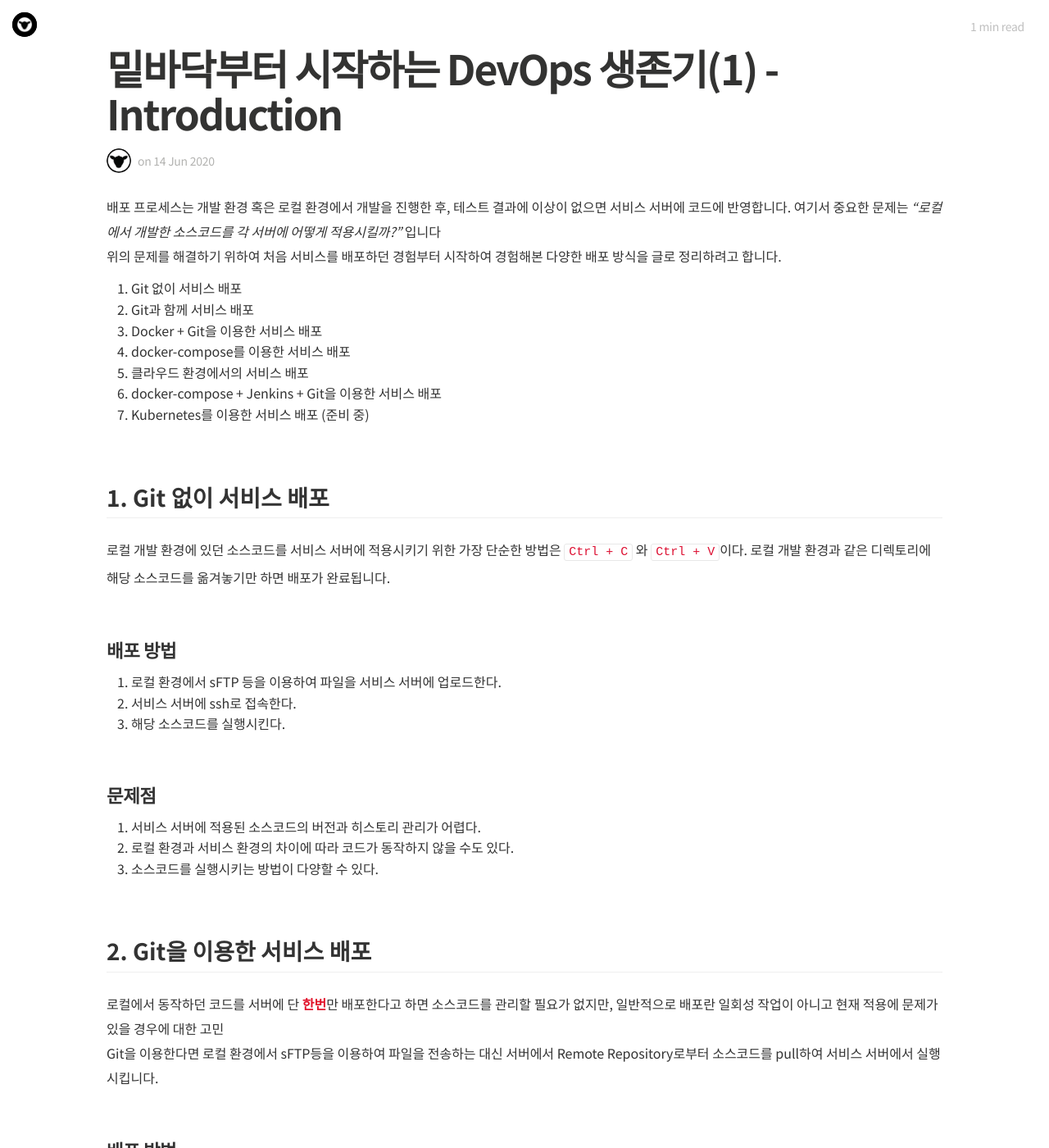
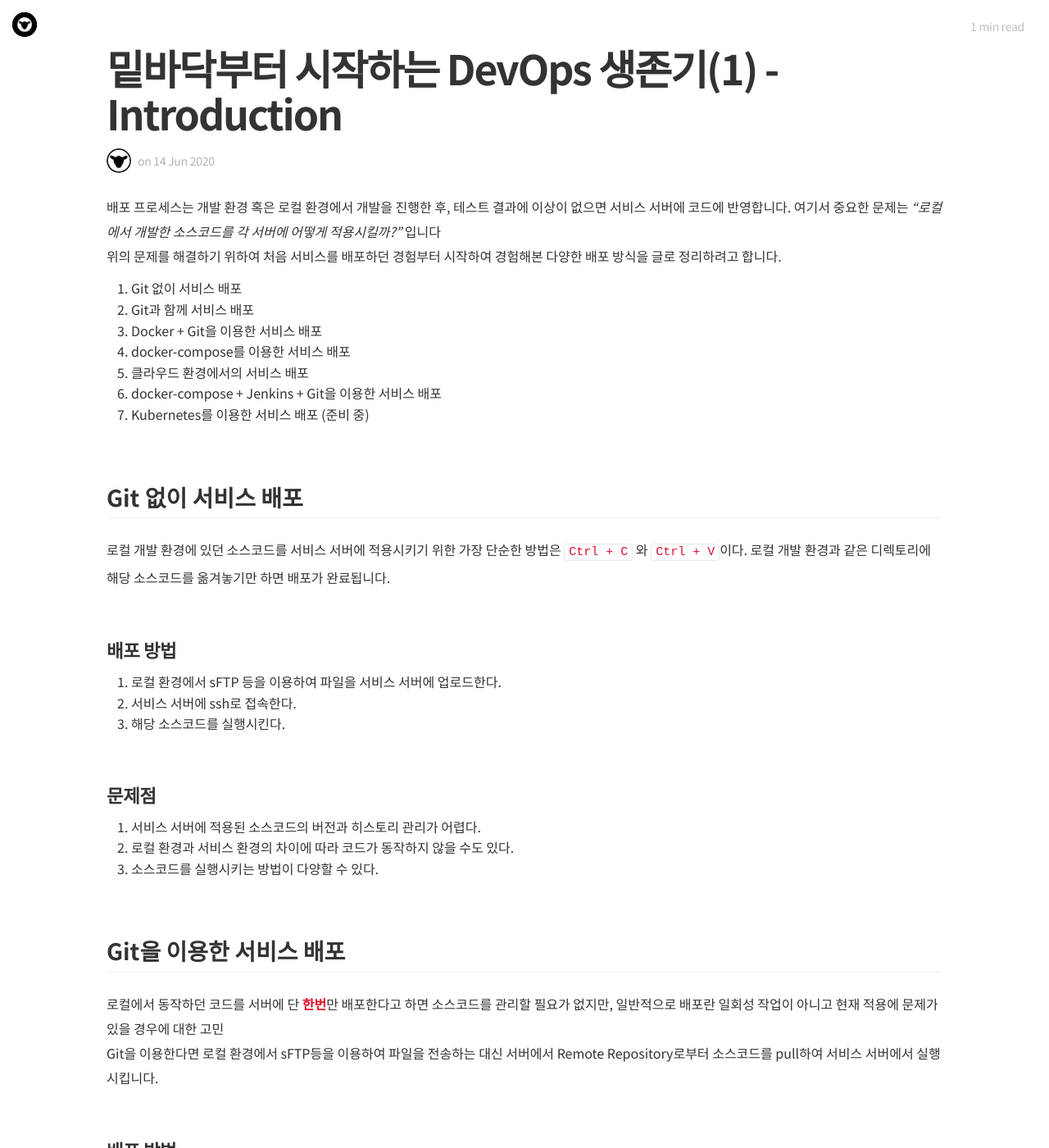
Before and after one commit to Shephexd/shephexd.github.io, a Jekyll site: the page built from _posts/DevOps/2020-06-14-DevOps_from_scratch(1)-Introduction.md, in a window 1280 px wide and 1400 px high. Shown: the whole window at 82% size. Built offline with Jekyll 4.4.1, drawn with Linux system fonts in a browser that asks for light colours; nearby versions of some CDN libraries; some web fonts are replaced; comment, search, counter and statistics services are not loaded.

Commit message:
REVISE dev ops post

```diff
--- a/_posts/DevOps/2020-06-14-DevOps_from_scratch(1)-Introduction.md
+++ b/_posts/DevOps/2020-06-14-DevOps_from_scratch(1)-Introduction.md
@@ -29,7 +29,7 @@
 
 
 
-## 1. Git 없이 서비스 배포
+## Git 없이 서비스 배포
 
 로컬 개발 환경에 있던 소스코드를 서비스 서버에 적용시키기 위한 가장 단순한 방법은 `Ctrl + C` 와 `Ctrl + V`이다. 로컬 개발 환경과 같은 디렉토리에 해당 소스코드를 옮겨놓기만 하면 배포가 완료됩니다.
 
@@ -51,7 +51,7 @@
 
 
 
-## 2. Git을 이용한 서비스 배포
+## Git을 이용한 서비스 배포
 
 로컬에서 동작하던 코드를 서버에 단 **한번**만 배포한다고 하면 소스코드를 관리할 필요가 없지만, 일반적으로 배포란 일회성 작업이 아니고 현재 적용에 문제가 있을 경우에 대한 고민
 
```
